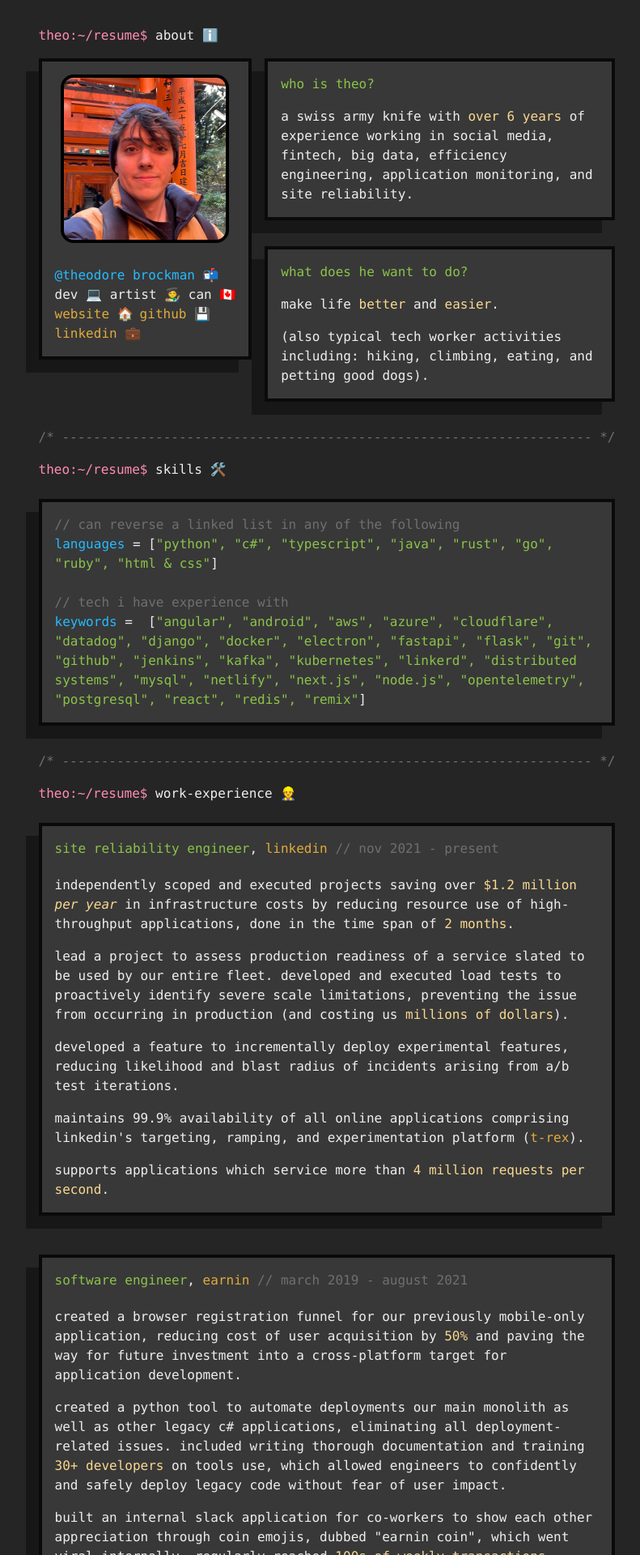
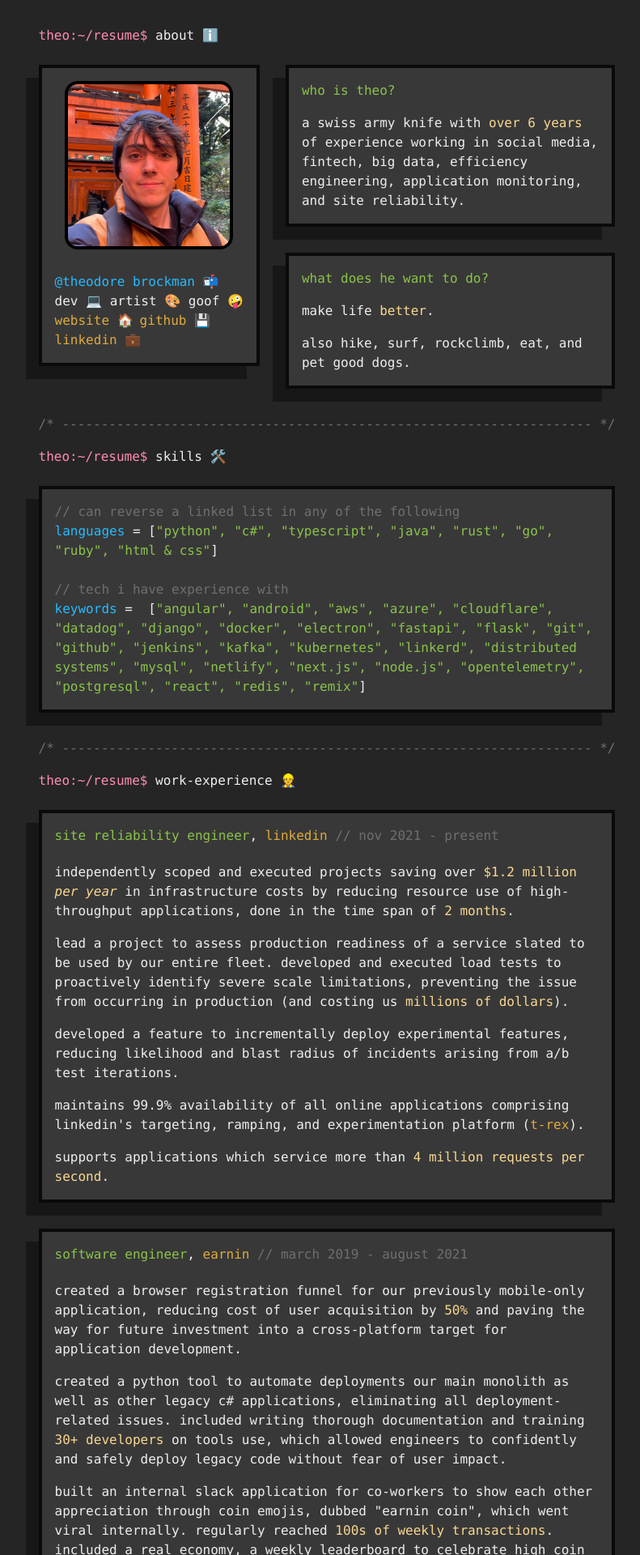
Before and after one commit to tbrockman/tbrockman.github.io, a Jekyll site: the page built from resume.html, in a window 1280 px wide. Shown: the top 1920 px of the page at 81% size, without its empty margins (236-1027 px from the left). Built offline with Jekyll 4.4.1, drawn with Linux system fonts in a browser that asks for light colours; some of the changed text lies outside the part shown.

Commit message:
Update resume layout and content.

```diff
--- a/_sass/resume.scss
+++ b/_sass/resume.scss
@@ -21,6 +21,27 @@ $breakpoint-combine-header: 640px;
 }
 
 @media (max-width: $breakpoint-mobile) {
+	.column {
+		flex-basis: 100%;
+		margin-top: 2rem;
+	}
+
+	.column:first-child {
+		margin-top: 0rem;
+	}
+
+	.column-container {
+		grid-template-columns: 1fr !important;
+	}
+
+	.column-container > .column:first-child {
+		margin-right: 0 !important;
+	}
+
+	.column-container > .column:last-child {
+		margin-left: 0 !important;
+	}
+
 	.resume-header-body {
 		flex-wrap: wrap;
 	}
@@ -43,14 +64,6 @@ $breakpoint-combine-header: 640px;
 			}
 		}
 	}
-
-	.projects-section-container {
-		grid-template-columns: 1fr !important;
-	}
-
-	.open-source-section-container {
-		grid-template-columns: 1fr !important;
-	}
 }
 
 a {
@@ -70,6 +83,10 @@ body {
 pre {
 	font-family: inherit;
 	margin: 0;
+}
+
+.column {
+	flex-basis: 50%;
 }
 
 .first-name,
@@ -187,7 +204,7 @@ div.section {
 }
 
 .section-icon-container {
-	margin-bottom: 0.5rem;
+	margin-bottom: 1.5rem;
 	align-items: center;
 	flex-direction: row;
 	justify-content: flex-start;
@@ -259,19 +276,31 @@ div.section {
 	padding: 1em 0;
 }
 
-.project.floating-block {
-	margin-bottom: 0;
-}
-
 .projects-section {
 	display: flex;
 }
 
-.projects-section-container {
+.column-container {
 	display: grid;
 	grid-template-columns: 1fr 1fr;
-	gap: 2rem;
 	margin-bottom: 2rem;
+}
+
+.column-container > .column:first-child {
+	margin-right: 1rem;
+}
+
+.column-container > .column:last-child {
+	margin-left: 1rem;
+}
+
+.column > .floating-block:first-child {
+	margin-top: 0;
+}
+
+.column > .floating-block {
+	margin-top: 2rem;
+	margin-bottom: 0;
 }
 
 .projects-header {
@@ -289,7 +318,6 @@ div.section {
 .open-source-section-container {
 	display: grid;
 	grid-template-columns: 1fr 1fr;
-	gap: 2rem;
 }
 
 .open-source-header {
@@ -306,7 +334,6 @@ div.section {
 	box-shadow: -1rem 1rem #171717;
 	background-color: #383838;
 	padding: 1em;
-	margin-top: 1rem;
 	margin-bottom: 2rem;
 	height: fit-content;
 }
@@ -315,17 +342,8 @@ div.section {
 	width: fit-content;
 }
 
-.open-source-item.floating-block {
-	margin-bottom: 0;
-}
-
-.open-source-item.floating-block:last-child {
-	margin-bottom: 2rem;
-}
-
 .main-banner {
 	display: flex;
-	margin-top: 1rem;
 	flex-direction: column;
 	width: fit-content;
 }
@@ -347,8 +365,7 @@ div.section {
 }
 
 .description {
-	margin-left: 1rem;
-	margin-top: 1rem;
+	margin-left: 2rem;
 }
 
 .description > .floating-block > p:first-child {
--- a/resume.html
+++ b/resume.html
@@ -5,8 +5,10 @@ layout: resume
 <body>
 	<div class="resume-container">
 		<div class="resume-header">
-			<pre class="theo-name">
-<span class="pink">theo:~/resume$</span><span> about ℹ️</span></pre>
+			<div class="section-icon-container ">
+				<div class="pink">theo:~/resume$&nbsp;</div>
+				<div>about ℹ️</div>
+			</div>
 			<div class="resume-header-body">
 				<div class='main-banner floating-block'>
 					<img class='banner-image' src="/assets/img/theoface.jpeg"></img>
@@ -14,7 +16,7 @@ layout: resume
 						<pre><a class="blue contact-section-link"
 							title="theo's email"
 							href="mailto:iam@theo.lol">@theodore brockman 📬</a></pre>
-						<pre style="overflow: auto;">dev 💻 artist 🧑‍🎨 can 🇨🇦</pre>
+						<pre style="overflow: auto;">dev 💻 artist 🎨 goof 🤪</pre>
 						<pre class="links gold">
 					<a class="gold contact-section-link"
 						title="theo's website"
@@ -30,7 +32,7 @@ layout: resume
 	title="theo's linkedin"
 	href="https://www.linkedin.com/in/theodore-brockman-1a276b116/"
 	aria-hidden="true"
-	>linkedin 💼</a></pre>
+	>linkedin 💼</a>
 		</div>
 	</div>
 	<div class="description">
@@ -50,10 +52,10 @@ layout: resume
 			<p>
 				<span class="green">what does he want to do?</span>
 			</p>
-						<p>make life <span class="metric">better</span> and <span class="metric">easier</span>.
+			<p>make life <span class="metric">better</span>.
 			</p>
-						<p>(also typical tech worker activities including: hiking, climbing, eating, and petting good
-							dogs).
+			<p>also hike, surf, rockclimb, eat, and pet good
+				dogs.
 			</p>
 		</div>
 	</div>
@@ -73,8 +75,8 @@ layout: resume
 		<div class="skills floating-block">
 			<div class="skill">
 				<p class="comment-grey">// can reverse a linked list in any of the following</p>
-					<span class="blue">Languages</span><span class="white"> =&nbsp</span><span
-						class="white">[</span><span class="green">"Python", "C#", "Typescript", "Java", "Rust", "Go",
+				<span class="blue">Languages</span><span class="white"> =&nbsp</span><span class="white">[</span><span
+					class="green">"Python", "C#", "Typescript", "Java", "Rust", "Go",
 					"Ruby", "HTML & CSS"</span><span class="white">]</span>
 			</div>
 			<div class="skill">&nbsp;</div>
@@ -82,8 +84,8 @@ layout: resume
 				<p class="comment-grey">// tech I have experience with</p>
 			</div>
 			<div class="skill">
-					<span class="blue">Keywords</span><span class="white"> = &nbsp</span><span
-						class="white">[</span><span class="green">"Angular", "Android", "AWS", "Azure", "Cloudflare",
+				<span class="blue">Keywords</span><span class="white"> = &nbsp</span><span class="white">[</span><span
+					class="green">"Angular", "Android", "AWS", "Azure", "Cloudflare",
 					"Datadog", "Django", "Docker", "Electron", "FastAPI", "Flask",
 					"Git", "GitHub", "Jenkins", "Kafka", "Kubernetes",
 					"Linkerd", "Distributed Systems", "MySQL", "Netlify", "Next.js",
@@ -121,8 +123,8 @@ layout: resume
 					<p>
 						Lead a project to assess production readiness of a service slated to be used by our entire
 						fleet. Developed and executed load tests to proactively identify severe scale limitations,
-							preventing the issue from occurring in production (and costing us <span
-								class='metric'>millions of dollars</span>).
+						preventing the issue from occurring in production (and costing us <span class='metric'>millions
+							of dollars</span>).
 					</p>
 					<p>
 						Developed a feature to incrementally deploy experimental features, reducing likelihood
@@ -237,7 +239,8 @@ layout: resume
 			<div class="pink">theo:~/resume$&nbsp;</div>
 			<div>projects 📁</div>
 		</div>
-			<div class="projects-section-container">
+		<div class="column-container">
+			<div class="column">
 				<div class="project floating-block">
 					<div class="projects-header">
 						<span class="green">prune</span>
@@ -247,10 +250,9 @@ layout: resume
 					</div>
 					<div class="projects-body">
 						<p>
-							A small Chrome extension to help you trim your
-							garden of tabs.
-							<a class="gold" href="https://github.com/tbrockman/prune">You can check out the source code
-								here.</a>
+							A small Chrome extension to help you trim your garden of tabs.
+							<a class="gold" href="https://github.com/tbrockman/prune">You can check out the source
+								code here.</a>
 						</p>
 					</div>
 				</div>
@@ -262,12 +264,13 @@ layout: resume
 					</div>
 					<div class="projects-body">
 						<p>
-							My blog and showcase. Hosted on GitHub pages and written
-							in plain ol' Javascript, HTML, and CSS. It's small, it
-							loads quickly, and it costs me $0.00.
+							My blog and showcase. Hosted on GitHub pages and written in plain ol' Javascript, HTML,
+							and CSS. It's small, it loads quickly, and it costs me $0.00.
 						</p>
 					</div>
 				</div>
+			</div>
+			<div class="column">
 				<div class="project floating-block">
 					<div class="projects-header">
 						<span class="green">auxb0x</span>
@@ -277,10 +280,8 @@ layout: resume
 					</div>
 					<div class="projects-body">
 						<p>
-							A private website dedicated to playing my Soundcloud
-							reposts and likes. Mainly built as an exercise in
-							designing a frontend audio player and accompanying
-							backend.
+							A private website dedicated to playing my Soundcloud reposts and likes. Mainly built as
+							an exercise in designing a frontend audio player and accompanying backend.
 						</p>
 					</div>
 				</div>
@@ -314,7 +315,8 @@ layout: resume
 			<div class="pink">theo:~/resume$&nbsp;</div>
 			<div>open-source 🌎</div>
 		</div>
-			<div class="open-source-section-container">
+		<div class="column-container">
+			<div class="column">
 				<div class="open-source-item floating-block">
 					<div class="open-source-header">
 						<span class="green">atom</span>
@@ -346,6 +348,8 @@ layout: resume
 						</p>
 					</div>
 				</div>
+			</div>
+			<div class="column">
 				<div class="open-source-item floating-block">
 					<div class="open-source-header">
 						<span class="green">Review Board</span>
@@ -379,4 +383,5 @@ layout: resume
 			</div>
 		</div>
 	</div>
+	</div>
 </body>
```
Also changed, not shown: other parts of resume.html (+3 -3 lines). Lines whose indentation alone changed are shown as unchanged.
